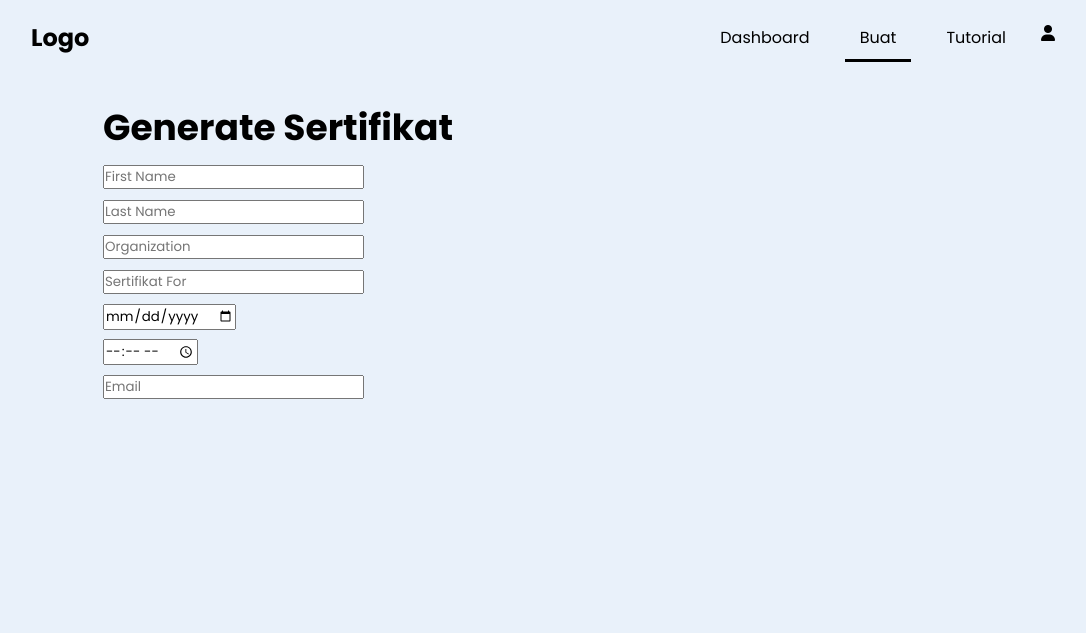
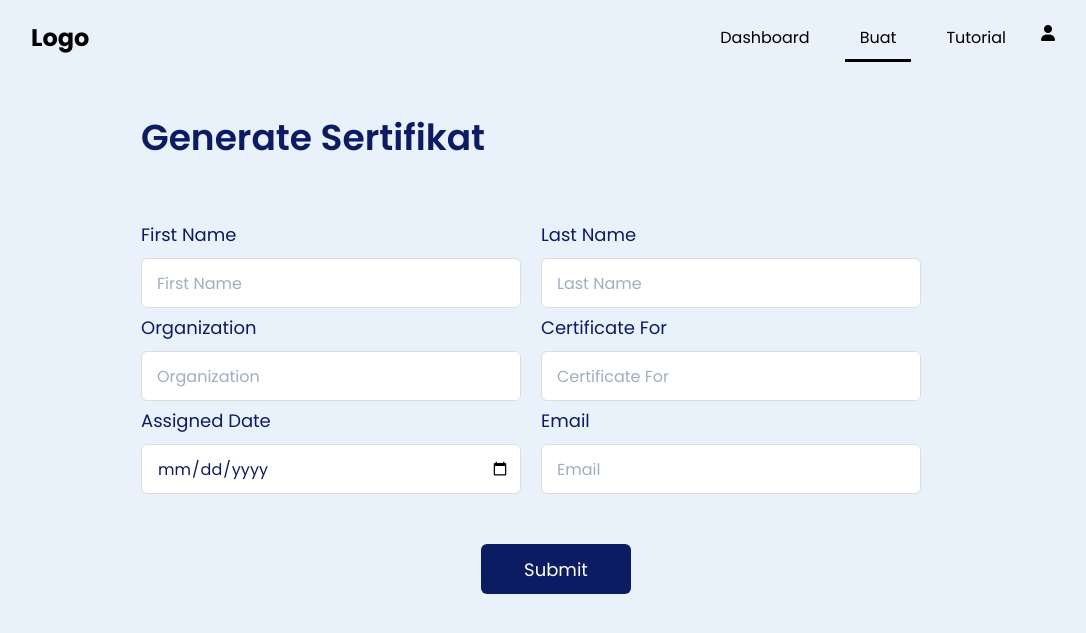
Before and after one commit to azukihana2/project-capstone, a CodeIgniter app: the page made by application/views/sertifikat/generate_sertifikat.php in a window 1280 px wide. Shown: the top 633 px of the page, without its empty margins (97-1183 px from the left). Run offline with CodeIgniter, Linux system fonts and the light colour scheme.

Commit message:
update halaman Generate_sertifikat

```diff
--- a/application/config/routes.php
+++ b/application/config/routes.php
@@ -50,5 +50,6 @@ defined('BASEPATH') OR exit('No direct script access allowed');
 |		my-controller/my-method	-> my_controller/my_method
 */
 $route['default_controller'] = 'Landing';
+$route['sertifikat/generate_sertifikat'] = 'GenerateSertifikat/index';
 $route['404_override'] = '';
 $route['translate_uri_dashes'] = FALSE;
--- a/application/views/sertifikat/generate_sertifikat.php
+++ b/application/views/sertifikat/generate_sertifikat.php
@@ -15,11 +15,12 @@
     />
 
     <!-- Font Poppins -->
-    <link rel="preconnect" href="https://fonts.googleapis.com" />        <link rel="preconnect" href="https://fonts.gstatic.com" crossorigin />
+    <link rel="preconnect" href="https://fonts.googleapis.com" />
+    <link rel="preconnect" href="https://fonts.gstatic.com" crossorigin />
     <link href="https://fonts.googleapis.com/css2?family=Poppins:wght@100;200;300;400;600;700&display=swap" rel="stylesheet" />
 
     <!-- CSS-->
-    <link rel="stylesheet" type="text/css" href="assets/css/generate_sertifikat.css">
+    <link rel="stylesheet" type="text/css" href="assets/css/generatesertifikat.css">
 </head>
 <body>
     <!--Navbar-->
@@ -40,40 +41,40 @@
             </div>
         </div>
     </header>
-
     <!-- From -->
     <section>
-        <div class="title">
-            <h1>Generate Sertifikat</h1>
+        <div class="form-inner">
+            <h1 class="title">Generate Sertifikat</h1>
+            <form action="<?= site_url('generate_sertifikat/submit_form') ?>" method="post">
+                <div class="user-info">
+                    <div class="input-box">
+                        <label for="First">First Name</label>
+                        <input type="text" placeholder="First Name" name="first_name" required>
                     </div>
-        <div class="form-inner">
-            <form action="proses.php" class="sertifikat" method="post">
-                <div class="field">
-                    <input type="text" placeholder="First Name" required>
+                    <div class="input-box">
+                        <label for="Last">Last Name</label>
+                        <input type="text" placeholder="Last Name" name="last_name" required>
                     </div>
-                <div class="column">
-                    <div class="field">
-                        <input type="text" placeholder="Last Name" required>
+                    <div class="input-box">
+                        <label for="Organization">Organization</label>
+                        <input type="text" placeholder="Organization" name="organization" required>
+                    </div>
+                    <div class="input-box">
+                        <label for="Sertifikat">Certificate For</label>
+                        <input type="text" placeholder="Certificate For" name="certificate_for" required>
+                    </div>
+                    <div class="input-box">
+                        <label for="Assigned">Assigned Date</label>
+                        <input type="date" placeholder="" name="assigned_date" required>
+                    </div>
+                    <div class="input-box">
+                        <label for="Email">Email</label>
+                        <input type="text" placeholder="Email" name="email" required>
                     </div>
                 </div>
-                <div class="field">
-                    <input type="text" placeholder="Organization" required>
-                </div>
-                <div class="column">
-                    <div class="field">
-                        <input type="text" placeholder="Sertifikat For" required>
-                    </div>
-                </div>
-                <div class="field">
-                    <input type="date" placeholder="Assigned Date" required>
-                </div>
-                <div class="column">
-                    <div class="field">
-                        <input type="time" placeholder="Duration" required>
-                    </div>
-                </div>
-                <div class="field">
-                    <input type="text" placeholder="Email" required>
+                <!-- Tombol Submit -->
+                <div class="input-box">
+                    <button type="submit">Submit</button>
                 </div>
             </form>
         </div>
--- a/application/views/sertifikat/landingpage.php
+++ b/application/views/sertifikat/landingpage.php
@@ -13,7 +13,7 @@
         <img src="path/to/your/logo.png" alt="Logo">
         <div class="right-buttons">
             <a href="#">Home</a>
-            <a href="#">Buat</a>
+            <a href="<?php echo base_url('sertifikat/generate_sertifikat'); ?>">Buat</a>
             <a href="#">Tutorial</a>
             <a href="<?php echo base_url('auth') ?>">Log In</a>
             <a href="<?php echo base_url('auth/registration') ?>">Sign In</a>
--- a/assets/css/generate_sertifikat.css
+++ /dev/null
@@ -1,91 +0,0 @@
-* {
-    margin: 0;
-    padding: 0;
-    box-sizing: border-box;
-    font-family: "Poppins", sans-serif;
-  }
-  body {
-    background-color: #e9f1fa;
-  }
-
-  header {
-    background-size: cover;
-    background-position: center;
-    background-repeat: no-repeat;
-    background-attachment: fixed;
-  }
-
-  .container {
-    width: 80%;
-    margin-inline: auto;
-  }
-
-  .navbar {
-    padding: 20px 0 20px 0;
-    position: fixed;
-    width: 100%;
-    transition: all 0.3s ease;
-    -webkit-transition: all 0.3s ease;
-    -moz-transition: all 0.3s ease;
-    -ms-transition: all 0.3s ease;
-    -o-transition: all 0.3s ease;
-    z-index: 9999;
-  }
-
-  .navbar.scrolling-active {
-    background-color: #0c1c62;
-    padding: 30px 0 30px 0;
-  }
-
-  .navbar .box-navbar {
-    display: flex;
-    justify-content: space-between;
-    align-items: center;
-  }
-
-  .navbar .box-navbar .logo h1 {
-    color: black;
-    font-size: 24px;
-  }
-
-  .navbar .box-navbar .menu {
-    display: flex;
-    column-gap: 20px;
-  }
-
-  .navbar .box-navbar .menu li {
-    list-style-type: none;
-  }
-
-  .navbar .box-navbar .menu li a {
-    text-decoration: none;
-    color: black;
-    padding: 10px 15px 10px 15px;
-  }
-
-  .navbar .box-navbar .menu .active a {
-    border-bottom: 3px solid;
-  }
-
-  .navbar .box-navbar .menu li a:hover {
-    border-bottom: 3px solid;
-    transition: all 0.3s ease;
-    -webkit-transition: all 0.3s ease;
-    -moz-transition: all 0.3s ease;
-    -ms-transition: all 0.3s ease;
-    -o-transition: all 0.3s ease;
-  }
-
-  .menu-bar {
-    color: white;
-    font-size: 24px;
-    display: none;
-  }
-
-  section {
-    padding: 100px;
-    text-align: left;
-    margin-left: 100px;
-    max-width: 1000px;
-    font-size: 24px;
-  }
--- /dev/null
+++ b/assets/css/generatesertifikat.css
@@ -0,0 +1,219 @@
+* {
+  margin: 0;
+  padding: 0;
+  box-sizing: border-box;
+  font-family: "Poppins", sans-serif;
+}
+body {
+  background-color: #e9f1fa;
+}
+
+header {
+  background-size: cover;
+  background-position: center;
+  background-repeat: no-repeat;
+  background-attachment: fixed;
+}
+
+.container {
+  width: 80%;
+  margin-inline: auto;
+}
+
+.navbar {
+  padding: 20px 0 20px 0;
+  position: fixed;
+  width: 100%;
+  transition: all 0.3s ease;
+  -webkit-transition: all 0.3s ease;
+  -moz-transition: all 0.3s ease;
+  -ms-transition: all 0.3s ease;
+  -o-transition: all 0.3s ease;
+  z-index: 9999;
+}
+
+.navbar.scrolling-active {
+  background-color: #0c1c62;
+  padding: 30px 0 30px 0;
+}
+
+.navbar .box-navbar {
+  display: flex;
+  justify-content: space-between;
+  align-items: center;
+}
+
+.navbar .box-navbar .logo h1 {
+  color: black;
+  font-size: 24px;
+}
+
+.navbar .box-navbar .menu {
+  display: flex;
+  column-gap: 20px;
+}
+
+.navbar .box-navbar .menu li {
+  list-style-type: none;
+}
+
+.navbar .box-navbar .menu li a {
+  text-decoration: none;
+  color: black;
+  padding: 10px 15px 10px 15px;
+}
+
+.navbar .box-navbar .menu .active a {
+  border-bottom: 3px solid;
+}
+
+.navbar .box-navbar .menu li a:hover {
+  border-bottom: 3px solid;
+  transition: all 0.3s ease;
+  -webkit-transition: all 0.3s ease;
+  -moz-transition: all 0.3s ease;
+  -ms-transition: all 0.3s ease;
+  -o-transition: all 0.3s ease;
+}
+
+.menu-bar {
+  color: white;
+  font-size: 24px;
+  display: none;
+}
+
+section {
+  padding: 100px;
+  text-align: left;
+  margin-left: 100px;
+  max-width: 1000px;
+  font-size: 24px;
+}
+
+.form-inner {
+  width: 100%;
+  max-width: 1000px;
+  padding: 10px;
+  margin: 0 28px;
+  border-radius: 10px;
+}
+
+.user-info {
+  display: flex;
+  flex-wrap: wrap;
+  justify-content: space-between;
+  padding: 20px 0;
+}
+
+.input-box:nth-child(2n) {
+  justify-content: end;
+  margin-left: 20px;
+}
+
+.input-box input {
+  display: flex;
+  flex-wrap: wrap;
+  position: relative;
+  height: 50px;
+  width: 380px;
+  outline: none;
+  font-size: 1rem;
+  color: #0c1c62;
+  margin-top: 8px;
+  border: 1px solid #ddd;
+  border-radius: 6px;
+  padding: 0 15px;
+
+}
+
+.input-box input::placeholder {
+  color: #a0aec0;
+}
+
+.input-box input:focus {
+  border: 2px solid #0c1c62;
+}
+
+.input-box label {
+  font-size: 18px;
+  font-weight: 500;
+  color: #0c1c62;
+}
+
+.title {
+  font-size: 36px;
+  font-weight: 600;
+  color: #0c1c62;
+  margin-bottom: 30px;
+}
+
+/* Tombol Submit */
+.input-box button {
+  margin: 30px 320px;
+  width: 150px;
+  height: 50px;
+  background-color: #0c1c62;
+  color: #fff;
+  border: none;
+  border-radius: 6px;
+  cursor: pointer;
+  font-size: 18px;
+  transition: background-color 0.3s ease;
+}
+
+.input-box button:hover {
+  background-color: #1a365d;
+}
+
+/* Menyembunyikan teks di dalam input */
+.input-box input[type="date"]::-webkit-calendar-picker-indicator {
+  position: absolute;
+  right: 10px;
+  background-color: transparent;
+  color: transparent;
+}
+
+/* Menempatkan teks latar belakang di belakang input */
+.input-box input[type="date"]::before {
+  content: attr(placeholder);
+  position: absolute;
+  right: 10px;
+  color: #a0aec0; /* Warna teks latar belakang */
+}
+
+/* Mengubah tampilan input */
+.input-box input[type="date"] {
+  padding-right: 20px; /* Menyesuaikan jarak untuk placeholder */
+}
+
+
+@media screen and (max-width: 768px) {
+  .container {
+    width: 90%;
+  }
+
+  header {
+    padding: 10px 0;
+  }
+
+  .navbar .box-navbar .logo h1 {
+    font-size: 20px;
+  }
+
+  .navbar .box-navbar .menu {
+    display: none;
+  }
+
+  .menu-bar {
+    display: block;
+  }
+
+  section {
+    padding: 50px;
+    margin-left: 0;
+  }
+
+  .input-box input {
+    width: 100%;
+  }
+}
```
Also changed, not shown: application/controllers/GenerateSertifikat.php (added, +33 -0 lines). Lines whose indentation alone changed are shown as unchanged.
